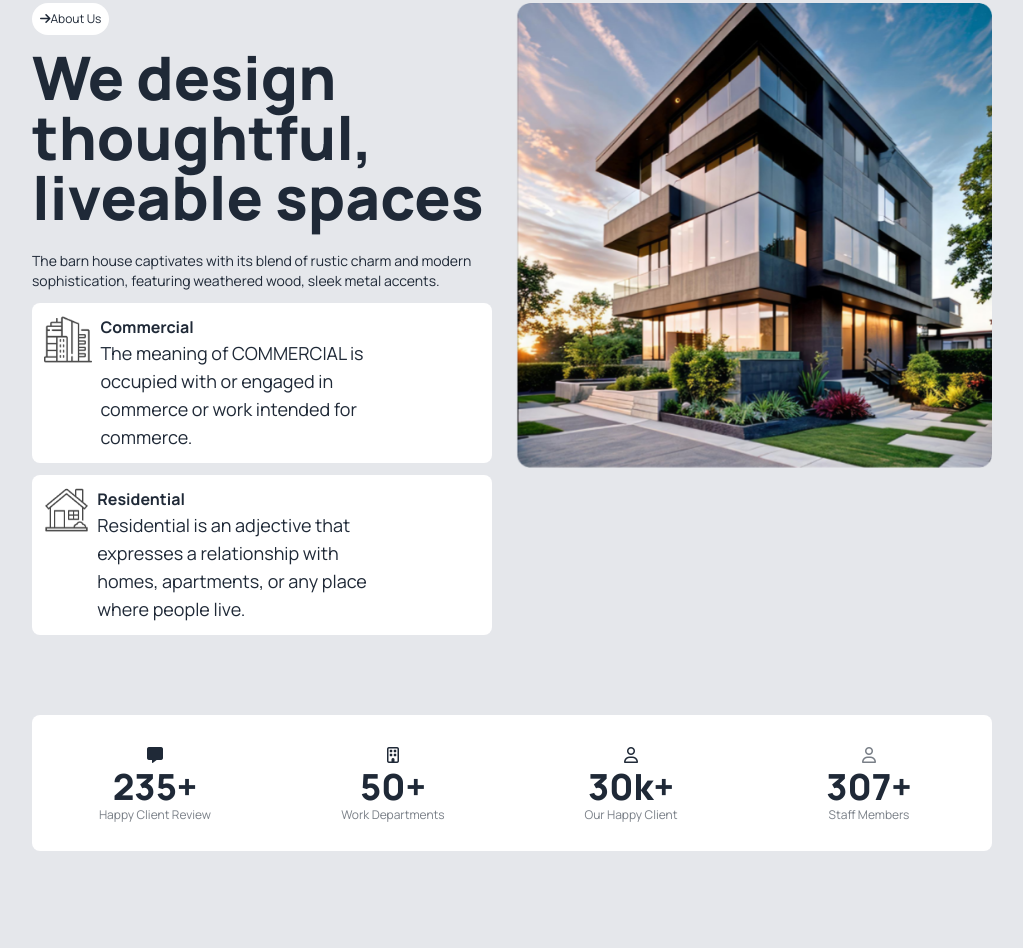
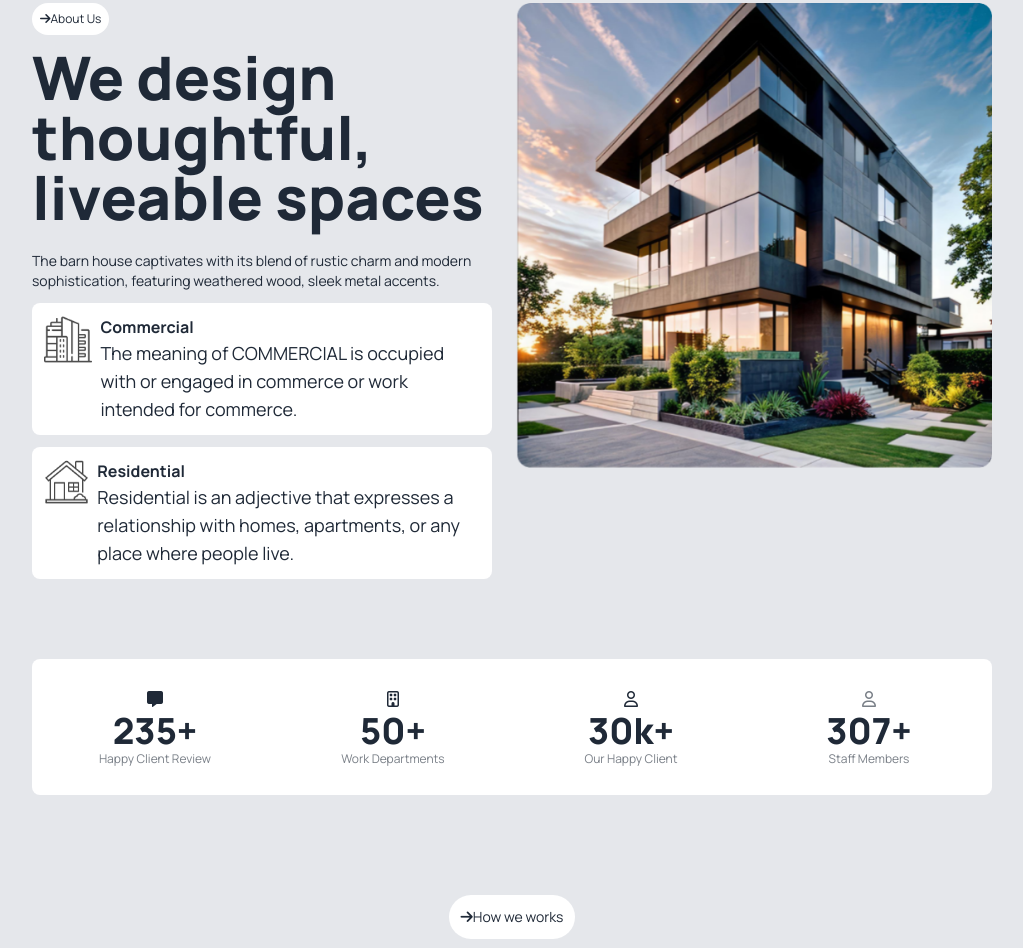
Before and after one commit to Meherabhasib/house-design, a plain HTML site: page index.html in a window 1280 px wide. Shown: the part 776-1724 px from the top of the page, without its empty margins (128-1151 px from the left). Drawn offline with nearby package versions, Linux system fonts and the light colour scheme.

```diff
--- a/index.html
+++ b/index.html
@@ -166,7 +166,7 @@
                 </div>
                 <div>
                   <h2 class="font-bold">Commercial</h2>
-                  <p class="sm:w-3/4 w-5/6 text-lg text-wrap">
+                  <p class=" text-lg text-wrap">
                     The meaning of COMMERCIAL is occupied with or engaged in commerce or work intended for commerce.
                   </p>
                 </div>
@@ -177,7 +177,7 @@
                 </div>
                 <div>
                   <h2 class="font-bold">Residential</h2>
-                  <p class="sm:w-3/4 w-5/6 text-lg text-wrap">
+                  <p class=" text-lg text-wrap">
                     Residential is an adjective that expresses a relationship with homes, apartments, or any place where people live.
                   </p>
                 </div>
```
